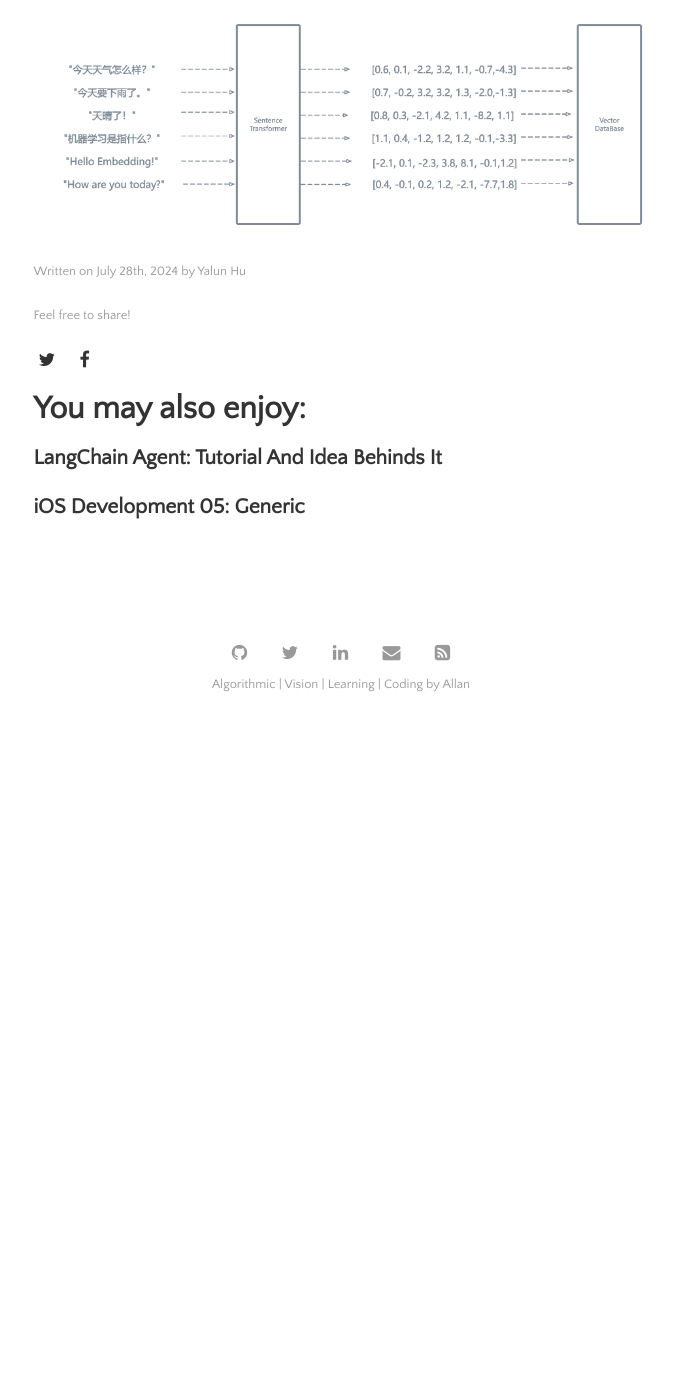
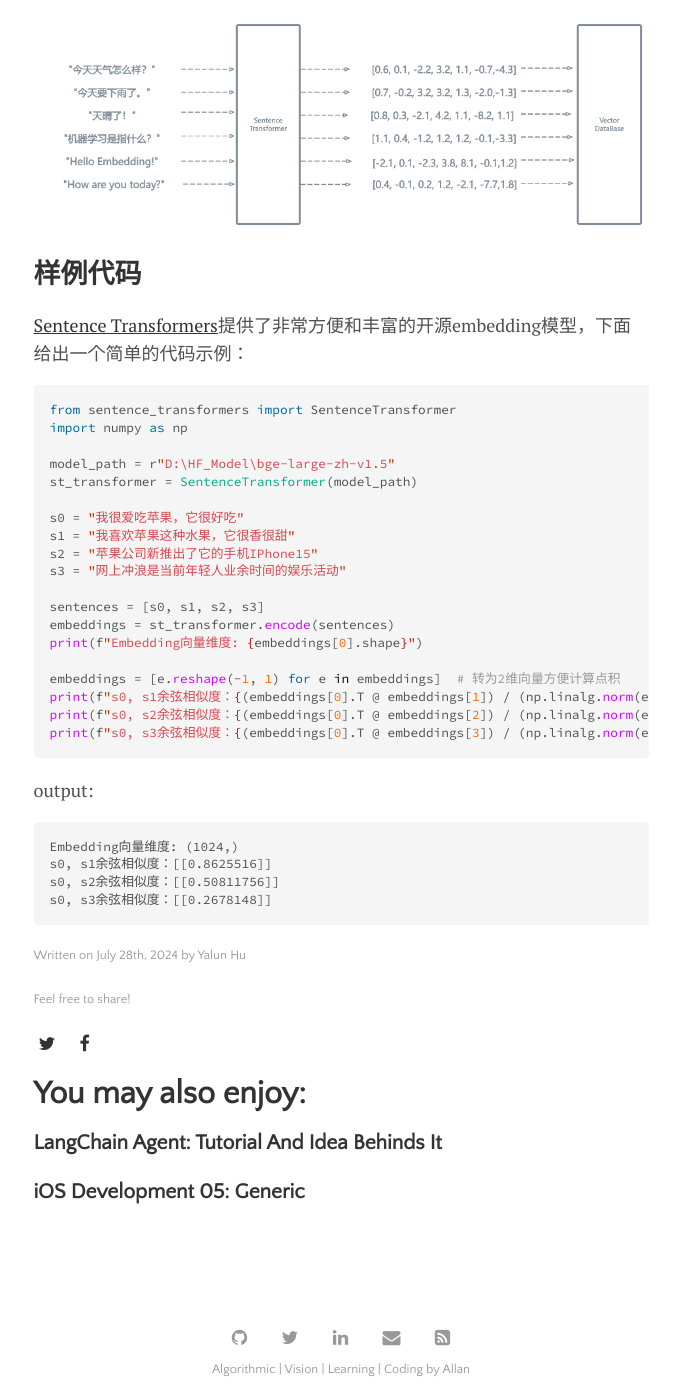
Before and after one commit to ANYMS-A/ANYMS-A.github.io, a Jekyll site: the page built from _posts/2024-07-28-nlp-embedding.md, in a window 1280 px wide and 1400 px high, scrolled down 13868 px. Shown: the whole window, without its empty margins (299-978 px from the left). Built offline with Jekyll 4.4.1, drawn with Linux system fonts in a browser that asks for light colours; formulas are drawn with MathJax 3; before the commit the page ends 14598 px from its top, so only the background shows below that.

Commit message:
Update 2024-07-28-nlp-embedding.md
add code sample

````diff
--- a/_posts/2024-07-28-nlp-embedding.md
+++ b/_posts/2024-07-28-nlp-embedding.md
@@ -342,3 +342,35 @@ $$
 至此，我们便得到了一个向量数据库！
 
 ![](../assets/img/2024-07-28-nlp-embedding/vector-db.png)
+
+## 样例代码
+[Sentence Transformers](https://sbert.net/)提供了非常方便和丰富的开源embedding模型，下面给出一个简单的代码示例：
+
+```python
+from sentence_transformers import SentenceTransformer
+import numpy as np
+
+model_path = r"D:\HF_Model\bge-large-zh-v1.5"
+st_transformer = SentenceTransformer(model_path)
+
+s0 = "我很爱吃苹果，它很好吃"
+s1 = "我喜欢苹果这种水果，它很香很甜"
+s2 = "苹果公司新推出了它的手机IPhone15"
+s3 = "网上冲浪是当前年轻人业余时间的娱乐活动"
+
+sentences = [s0, s1, s2, s3]
+embeddings = st_transformer.encode(sentences)
+print(f"Embedding向量维度: {embeddings[0].shape}")
+
+embeddings = [e.reshape(-1, 1) for e in embeddings]  # 转为2维向量方便计算点积
+print(f"s0, s1余弦相似度：{(embeddings[0].T @ embeddings[1]) / (np.linalg.norm(embeddings[0]) * np.linalg.norm(embeddings[1]))}")
+print(f"s0, s2余弦相似度：{(embeddings[0].T @ embeddings[2]) / (np.linalg.norm(embeddings[0]) * np.linalg.norm(embeddings[2]))}")
+print(f"s0, s3余弦相似度：{(embeddings[0].T @ embeddings[3]) / (np.linalg.norm(embeddings[0]) * np.linalg.norm(embeddings[3]))}")
+```
+output:
+```shell
+Embedding向量维度: (1024,)
+s0, s1余弦相似度：[[0.8625516]]
+s0, s2余弦相似度：[[0.50811756]]
+s0, s3余弦相似度：[[0.2678148]]
+```
````
